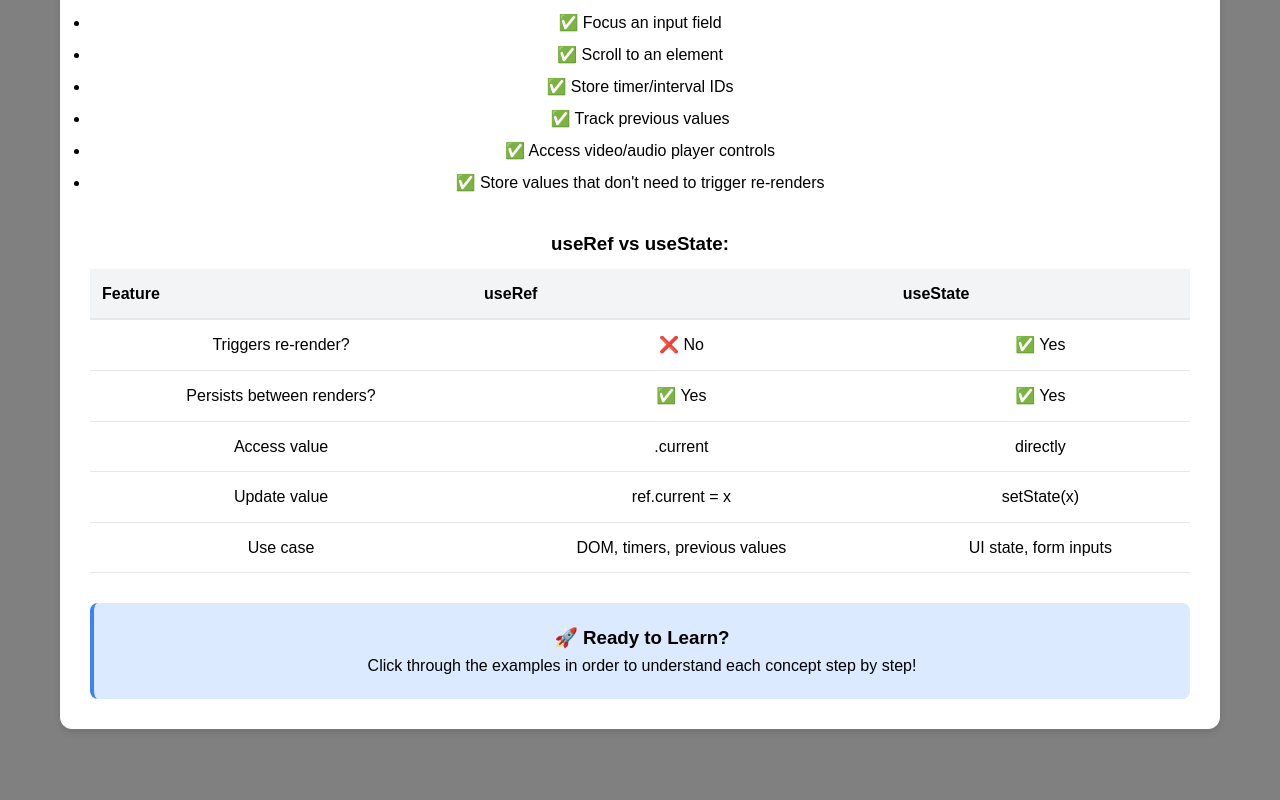
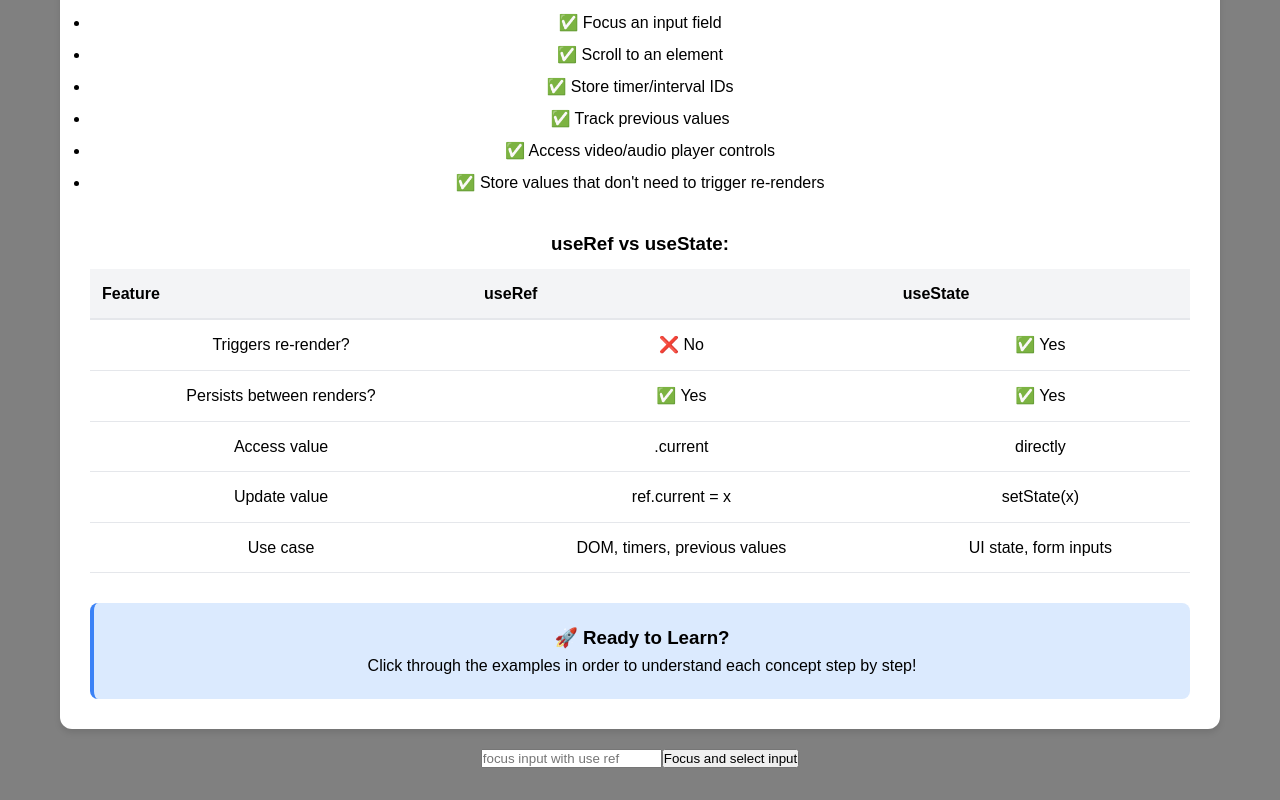
Before and after one commit to harshmankoo/Hey-React, a React (Vite) app in the folder my-react-app/: page / in a window 1280 px wide. Shown: the part 715-1515 px from the top of the page. Built offline with nearby package versions, Linux system fonts and the light colour scheme.

Commit message:
use of use ref and their task done

```diff
--- a/my-react-app/src/App.jsx
+++ b/my-react-app/src/App.jsx
@@ -7,13 +7,15 @@ import Card from './components/Card'
 import Profile from './components/Profile'
 import Navbar from './components/Navbar'
 import Counter from './components/counter'
-import LifecyclePractice from "./components/StudentList";
-import UseRefTutorial from './components/useref'
+import LifecyclePractice from "./components/Hooks/StudentList";
+import UseRefTutorial from './components/Hooks/useref'
+import FocusInput from './components/Hooks/UseRefTask'
 function App() {
   return (
     <>
 {/* <LifecyclePractice productId={1}/> */}
 <UseRefTutorial />
+        <FocusInput />
 
 
       {/* < Parent />  */}
--- /dev/null
+++ b/my-react-app/src/components/Hooks/UseRefTask.jsx
@@ -0,0 +1,40 @@
+import { useState, useEffect, useRef } from "react";
+
+const FocusInput = () => {
+    // Create a ref to store the input element
+    const inputRef = useRef(null)
+
+    const handleFocus = () => {
+        // Access the actual DOM element with .current
+        console.log("INPUT Element :", inputRef.current)
+
+        inputRef.current.focus();
+    }
+    return (
+        <>
+            <input ref={inputRef} type="text" placeholder="focus input with use ref" />
+            <button onClick={(handleFocus)}>Focus and select input</button>
+        </>
+
+    )
+}
+
+
+
+
+function UncontrolledInput(){
+const nameRef = useRef(null);
+const emailRef = useRef(null)
+
+    return(<>
+    <form onSubmit={handlesubmit}>
+    <input ref={nameRef} type="text" placeholder="enter your name"  />
+
+    <input ref={emailRef} type="email" placeholder="write ur emial here"/>
+
+    <button type="submit">submit</button>
+    </form>
+    </>
+    )
+}
+export default FocusInput;
```
Also changed, not shown: my-react-app/src/components/Hooks/StudentList.jsx (renamed from my-react-app/src/components/StudentList.jsx), my-react-app/src/components/Hooks/useeffect.txt (renamed from my-react-app/src/components/useeffect.txt), my-react-app/src/components/Hooks/useref.jsx (renamed from my-react-app/src/components/useref.jsx).
